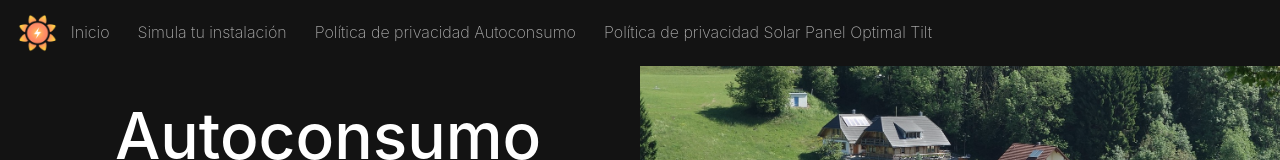
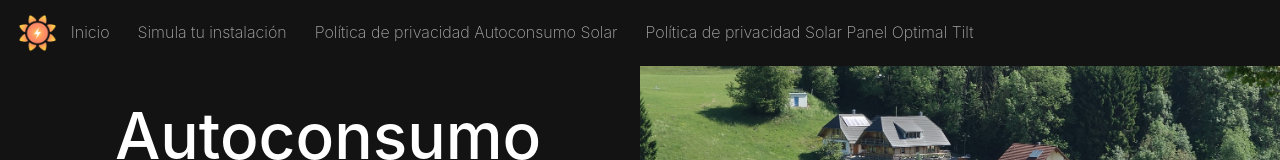
Before and after one commit to Aikideveloper/solar-web-app, a Next.js app: page / in a window 1280 px wide. Shown: the top 160 px of the page. Built offline with nearby package versions, Linux system fonts and the light colour scheme.

Commit message:
Modif titulo Navbar

```diff
--- a/components/Navbar/Navbar.js
+++ b/components/Navbar/Navbar.js
@@ -17,7 +17,7 @@ const Navbar = () => {
         <li onClick={closeMenu}><Link href='/about'>Simula tu instalación</Link></li>
         {/*<li onClick={closeMenu}><Link href='/contact'>Contacto</Link></li>
         <li onClick={closeMenu}><Link href='/lgpd'>Política de privacidad</Link></li>*/}
-        <li onClick={closeMenu}><Link href='/lgpd_autoconsumo_solar'>Política de privacidad Autoconsumo</Link></li>
+        <li onClick={closeMenu}><Link href='/lgpd_autoconsumo_solar'>Política de privacidad Autoconsumo Solar</Link></li>
         <li onClick={closeMenu}><Link href='/lgpd_solar_panel_optimal_tilt'>Política de privacidad Solar Panel Optimal Tilt</Link></li>
       </ul>
       {/*<div id={styles.buttonContact} className={`${styles.contact} px-4`}>
```
